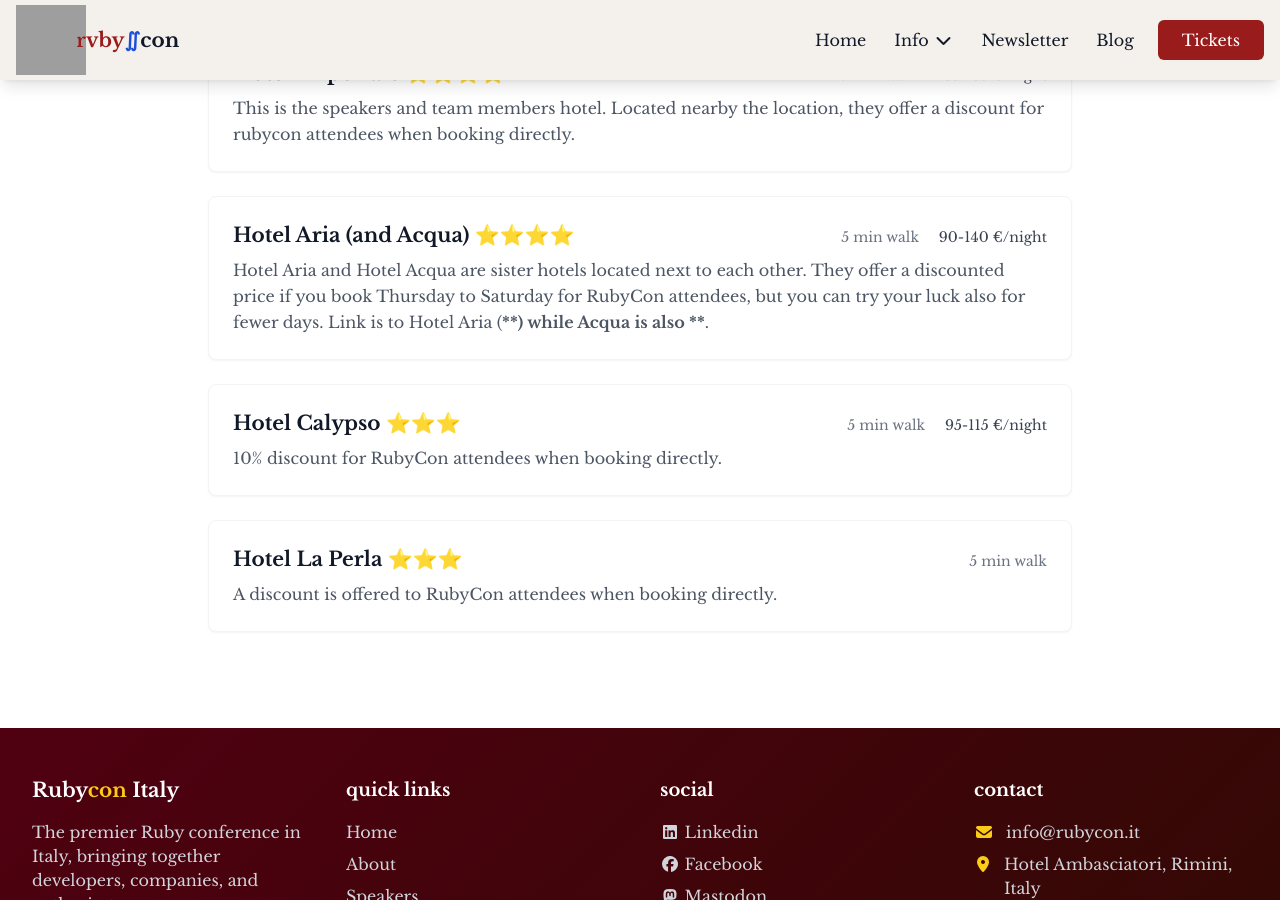
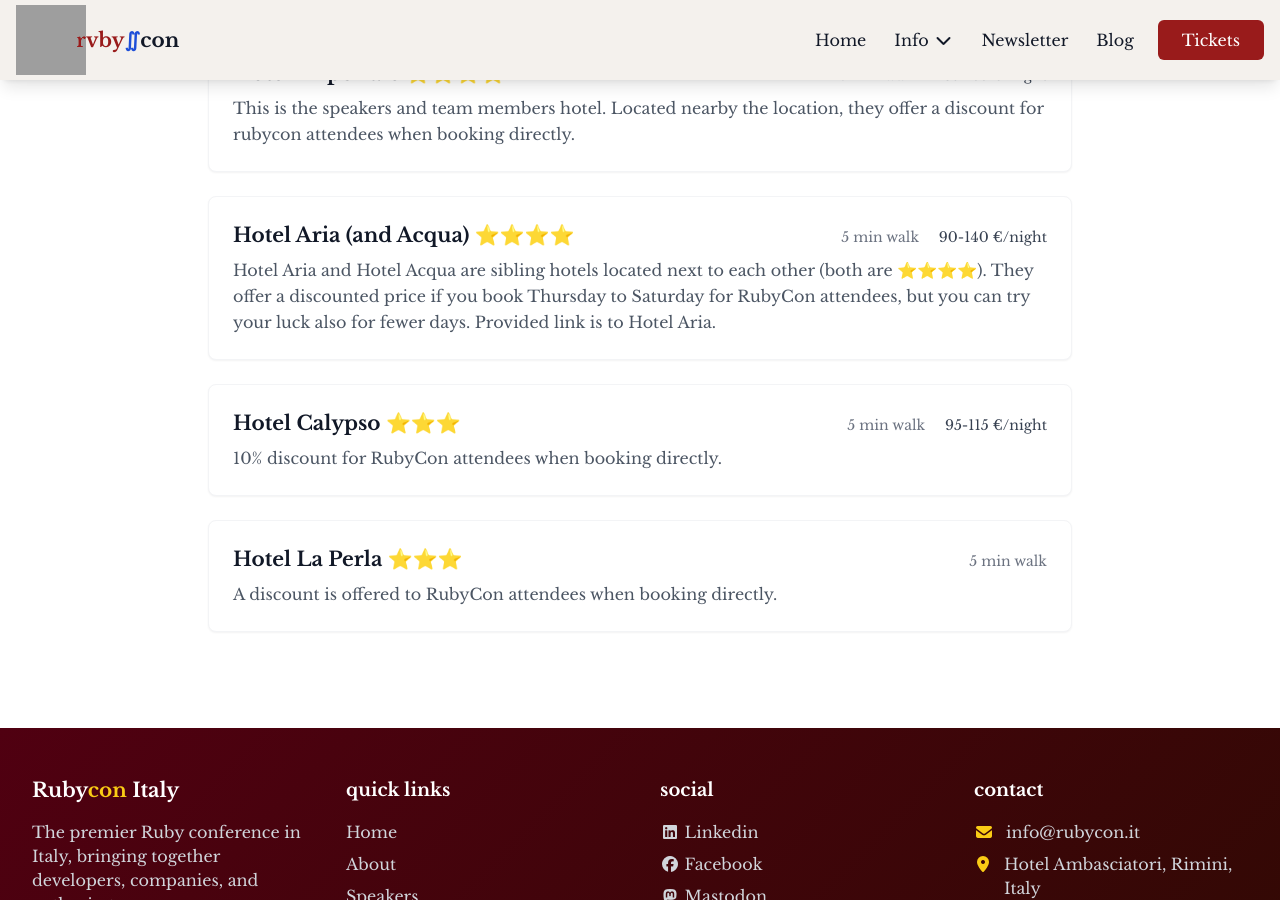
Before and after one commit to palladius/rubycon.it, a Jekyll site: the page built from rubycon.it/logistics.md, in a window 1280 px wide and 900 px high, scrolled down 1152 px. Built offline with Jekyll 4.4.1, drawn with Linux system fonts in a browser that asks for light colours; nearby versions of some CDN libraries; grey boxes are pictures that could not be loaded.

Commit message:
better stars

```diff
--- a/rubycon.it/_data/logistics.yml
+++ b/rubycon.it/_data/logistics.yml
@@ -24,10 +24,10 @@
     walking_distance: 5 min
     booking_com_community_review_score: 9.3
     notes: |
-      Hotel Aria and Hotel Acqua are sister hotels located next to each other.
+      Hotel Aria and Hotel Acqua are sibling hotels located next to each other (both are ⭐️⭐️⭐️⭐️).
       They offer a discounted price if you book Thursday to Saturday for RubyCon attendees,
       but you can try your luck also for fewer days.
-      Link is to Hotel Aria (****) while Acqua is also ****.
+      Provided link is to Hotel Aria.
   - name: Hotel Calypso
     stars: 3
     ballpark_price_eur: "95-115"
```
